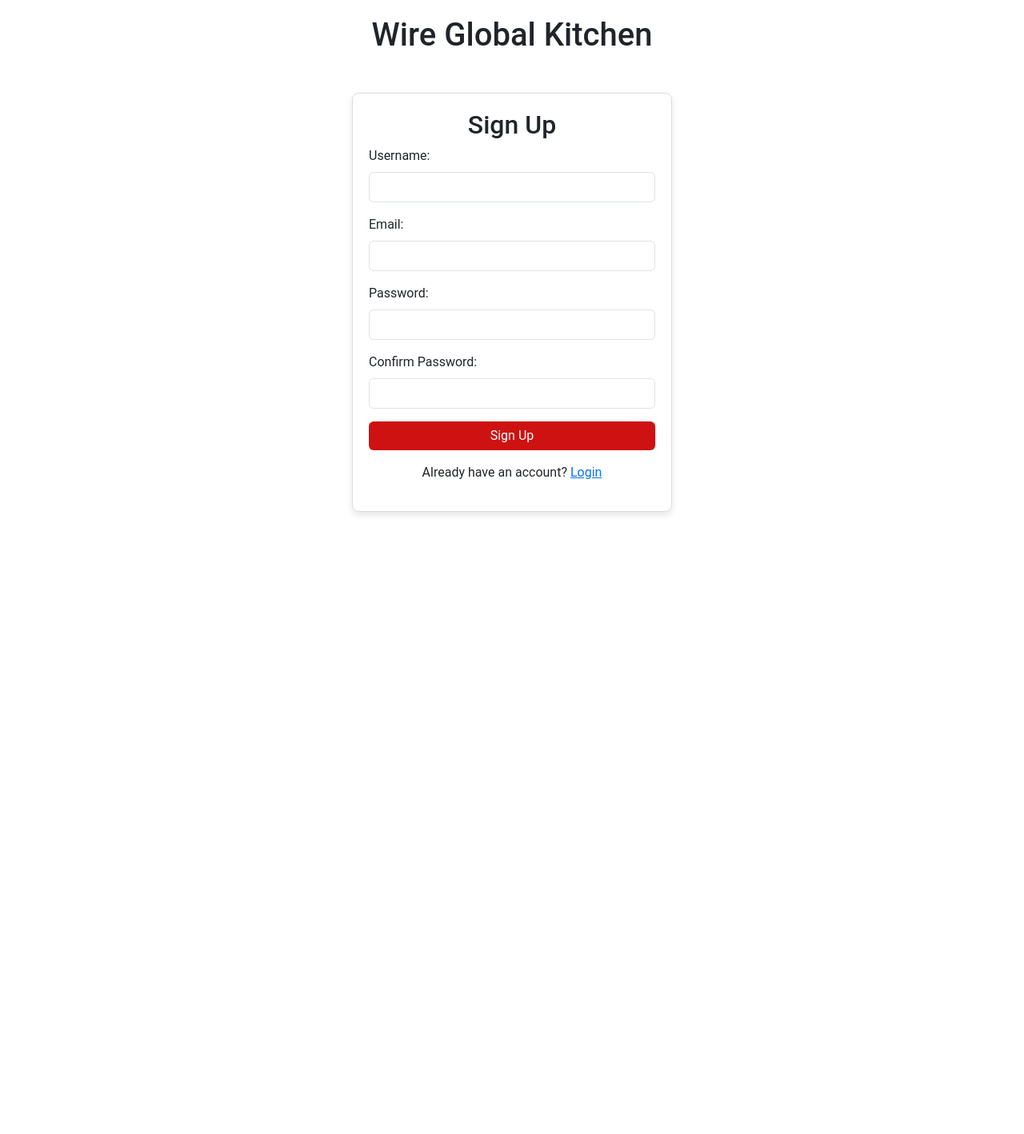
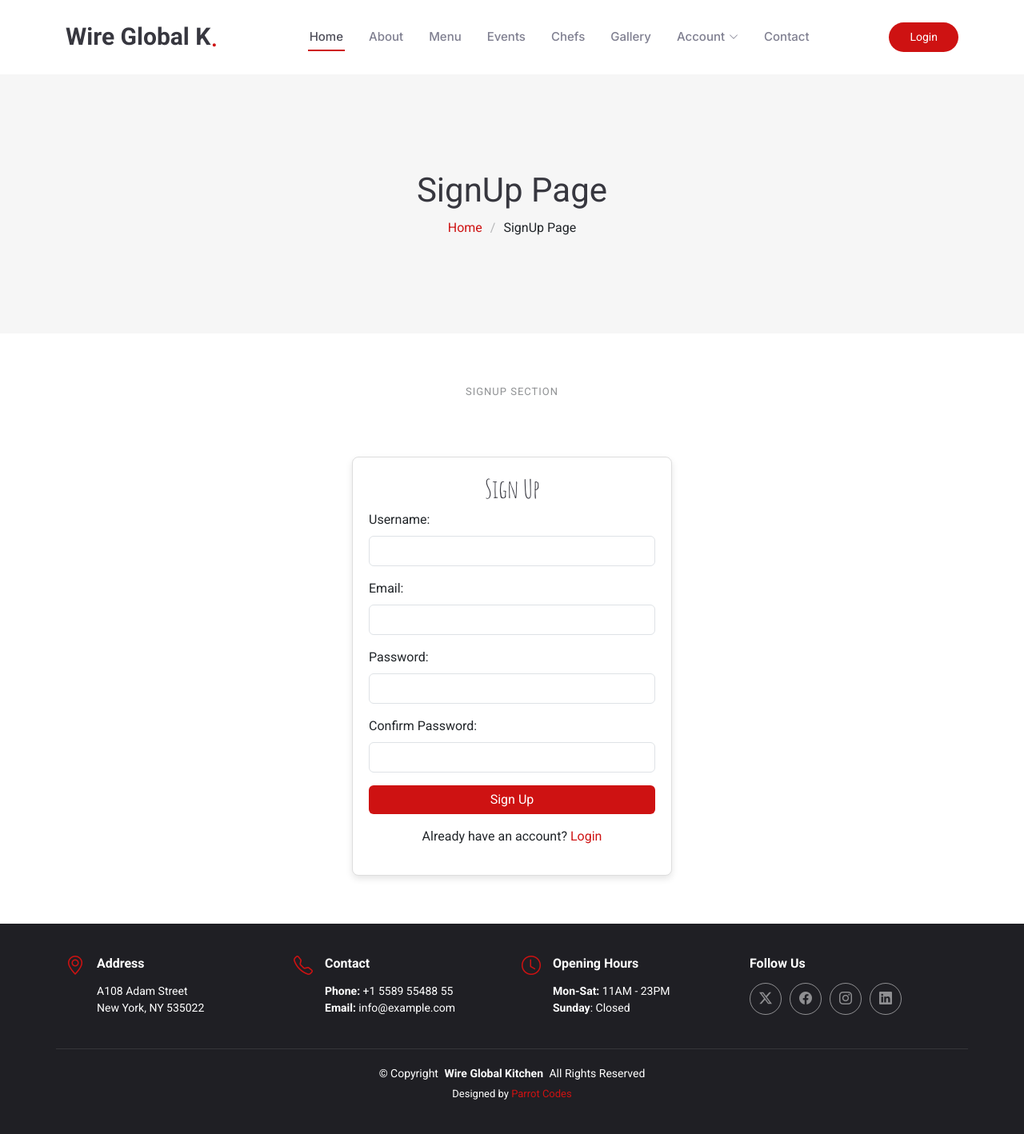
Before and after one commit to Charleskojomark/yummy, a Django app: page /accounts/signup/ in a window 1280 px wide. Shown: the whole page at 80% size. Before the commit the page ends 644 px from the top, so only its background shows below. Run offline with Django 5.2, Linux system fonts and the light colour scheme; some libraries are stand-ins or nearby versions.

Commit message:
login/signup updated

```diff
--- a/core/urls.py
+++ b/core/urls.py
@@ -8,4 +8,5 @@ app_name = 'core'
 urlpatterns = [
     path('', views.index, name='index'),
     path('dashboard/', views.dashboard, name='dashboard') ,
+    path('starter', views.starter, name="starter") ,
 ]
--- a/core/views.py
+++ b/core/views.py
@@ -1,5 +1,6 @@
 # my_app/views.py
 from django.shortcuts import render
+import requests
 from reservation.models import Meal,Order, Transaction
 from django.contrib.auth.decorators import login_required
 
@@ -19,3 +20,7 @@ def dashboard(request):
         'transactions': transactions
     }
     return render(request, 'dashboard.html', context)
+
+
+def starter(request):
+    return render(request, 'signup.html')
--- /dev/null
+++ b/templates/signup.html
@@ -0,0 +1,380 @@
+{% load static %}
+<!DOCTYPE html>
+<html lang="en">
+  <head>
+    <meta charset="utf-8" />
+    <meta content="width=device-width, initial-scale=1.0" name="viewport" />
+    <title>Wire Global | Signup</title>
+    <meta name="description" content="" />
+    <meta name="keywords" content="" />
+
+    <!-- Favicons -->
+    <link href="assets/img/favicon.png" rel="icon" />
+    <link href="assets/img/apple-touch-icon.png" rel="apple-touch-icon" />
+
+    <!-- Fonts -->
+    <link href="https://fonts.googleapis.com" rel="preconnect" />
+    <link href="https://fonts.gstatic.com" rel="preconnect" crossorigin />
+    <link
+      href="https://fonts.googleapis.com/css2?family=Roboto:ital,wght@0,100;0,300;0,400;0,500;0,700;0,900;1,100;1,300;1,400;1,500;1,700;1,900&family=Inter:wght@100;200;300;400;500;600;700;800;900&family=Amatic+SC:wght@400;700&display=swap"
+      rel="stylesheet"
+    />
+
+    <!-- Vendor CSS Files -->
+    <link
+      href="{% static 'assets/vendor/bootstrap/css/bootstrap.min.css' %}"
+      rel="stylesheet"
+    />
+    <link
+      href="{% static 'assets/vendor/bootstrap-icons/bootstrap-icons.css' %}"
+      rel="stylesheet"
+    />
+    <link href="{% static 'assets/vendor/aos/aos.css' %}" rel="stylesheet" />
+    <link
+      href="{% static 'assets/vendor/glightbox/css/glightbox.min.css' %}"
+      rel="stylesheet"
+    />
+    <link
+      href="{% static 'assets/vendor/swiper/swiper-bundle.min.css' %}"
+      rel="stylesheet"
+    />
+
+    <!-- Main CSS File -->
+    <link href="{% static 'assets/css/main.css' %}" rel="stylesheet" />
+
+    <!-- =======================================================
+  * Template Name: Yummy
+  * Template URL: https://bootstrapmade.com/yummy-bootstrap-restaurant-website-template/
+  * Updated: Aug 07 2024 with Bootstrap v5.3.3
+  * Author: BootstrapMade.com
+  * License: https://bootstrapmade.com/license/
+  ======================================================== -->
+  </head>
+  <style>
+    .form-container {
+      background-color: var(--surface-color);
+      border: 1px solid #ddd;
+      border-radius: 8px;
+      padding: 20px;
+      max-width: 400px;
+      margin: auto;
+      box-shadow: 0 4px 8px rgba(0, 0, 0, 0.1);
+    }
+
+    .form-container .btn-primary {
+      background-color: var(--accent-color);
+      border: none;
+      transition: 0.3s;
+    }
+
+    .form-container .btn-primary:hover {
+      background-color: color-mix(
+        in srgb,
+        var(--accent-color),
+        transparent 25%
+      );
+    }
+    /* Focus outline styling */
+    .form-control:focus {
+      outline: none;
+      border-color: var(--accent-color);
+      box-shadow: 0 0 5px var(--accent-color);
+    }
+  </style>
+  {% if messages %} {% for m in messages %} {% if forloop.last %}
+  <div
+    class="error-container"
+    id="error-container"
+    style="
+      color: red;
+      background-color: #f8d7da;
+      padding: 10px;
+      margin-bottom: 15px;
+      border: 1px solid #f5c6cb;
+      border-radius: 5px;
+    "
+  >
+    <div class="errors" id="errors">
+      <span>{{ m }}</span>
+      <button
+        class="close-button"
+        onclick="removeDiv('error-container')"
+        style="
+          float: right;
+          background: transparent;
+          border: none;
+          font-size: 1.2em;
+          cursor: pointer;
+        "
+      >
+        ✖
+      </button>
+    </div>
+  </div>
+  {% endif %} {% endfor %} {% endif %}
+  <body class="starter-page-page">
+    <header id="header" class="header d-flex align-items-center sticky-top">
+      <div
+        class="container position-relative d-flex align-items-center justify-content-between"
+      >
+        <a
+          href="index.html"
+          class="logo d-flex align-items-center me-auto me-xl-0"
+        >
+          <!-- Uncomment the line below if you also wish to use an image logo -->
+          <!-- <img src="{% static 'assets/img/logo.png' %}" alt=""> -->
+          <h1 class="sitename">Wire Global K</h1>
+          <span>.</span>
+        </a>
+
+        <nav id="navmenu" class="navmenu">
+          <ul>
+            <li>
+              <a href="#hero" class="active">Home<br /></a>
+            </li>
+            <li><a href="#about">About</a></li>
+            <li><a href="#menu">Menu</a></li>
+            <li><a href="#events">Events</a></li>
+            <li><a href="#chefs">Chefs</a></li>
+            <li><a href="#gallery">Gallery</a></li>
+            <li class="dropdown">
+              <a href="#"
+                ><span>Account</span>
+                <i class="bi bi-chevron-down toggle-dropdown"></i
+              ></a>
+              <ul>
+                <li><a href="{% url 'core:dashboard' %}">Dashboard</a></li>
+                {% comment %}
+                <li class="dropdown">
+                  <a href="#"
+                    ><span>Deep Dropdown</span>
+                    <i class="bi bi-chevron-down toggle-dropdown"></i
+                  ></a>
+                  {% endcomment %}
+                  <ul>
+                    <li><a href="#">Deep Dropdown 1</a></li>
+                    <li><a href="#">Deep Dropdown 2</a></li>
+                    <li><a href="#">Deep Dropdown 3</a></li>
+                    <li><a href="#">Deep Dropdown 4</a></li>
+                    <li><a href="#">Deep Dropdown 5</a></li>
+                  </ul>
+                </li>
+                <li>
+                  <a href="{% url 'reservation:fund_account' %}">Fund Wallet</a>
+                </li>
+                <li><a href="{% url 'core:dashboard' %}">View Orders</a></li>
+                {% if user.is_authenticated %}
+                <li><a href="{% url 'userauth:logout' %}">Logout</a></li>
+                {% else %}
+                <li><a href="{% url 'userauth:login' %}">Login</a></li>
+                {% endif %}
+              </ul>
+            </li>
+            <li><a href="#contact">Contact</a></li>
+          </ul>
+          <i class="mobile-nav-toggle d-xl-none bi bi-list"></i>
+        </nav>
+
+        <!-- <a class="btn-getstarted" href="index.html#book-a-table">Book a Table</a> -->
+        {% if user.is_authenticated %}
+        <a class="btn-getstarted" href="#book-a-table">Book a Table</a>
+        {% else %}
+        <a class="btn-getstarted" href="{% url 'userauth:login' %}">Login</a>
+        {% endif %}
+      </div>
+    </header>
+
+    <main class="main">
+      <!-- Page Title -->
+      <div class="page-title" data-aos="fade">
+        <div class="container">
+          <h1>SignUp Page</h1>
+          <nav class="breadcrumbs">
+            <ol>
+              <li><a href="index.html">Home</a></li>
+              <li class="current">SignUp Page</li>
+            </ol>
+          </nav>
+        </div>
+      </div>
+      <!-- End Page Title -->
+
+      <!-- Starter Section Section -->
+      <section id="starter-section" class="starter-section section">
+        <!-- Section Title -->
+        <div class="container section-title" data-aos="fade-up">
+          <h2>SignUp Section</h2>
+          <p>
+            {% comment %} <span>Section Title</span> {% endcomment %}
+            {% comment %} <span class="description-title">Direda Flowed</span> {% endcomment %}
+          </p>
+        </div>
+        <!-- End Section Title -->
+
+        <div class="container" data-aos="fade-up">
+          {% comment %}
+          <p>Use this page as a starter for your own custom pages.</p>
+          {% endcomment %}
+          <div class="form-container">
+            <h2 class="text-center">Sign Up</h2>
+            <form method="post">
+              {% csrf_token %}
+              <div class="mb-3">
+                <label for="signup-username" class="form-label"
+                  >Username:</label
+                >
+                <input
+                  type="text"
+                  name="username"
+                  id="signup-username"
+                  class="form-control"
+                  required
+                />
+                {{ form.username.errors }}
+              </div>
+
+              <div class="mb-3">
+                <label for="email" class="form-label">Email:</label>
+                <input
+                  type="email"
+                  name="email"
+                  id="email"
+                  class="form-control"
+                  required
+                />
+                {{ form.email.errors }}
+              </div>
+
+              <div class="mb-3">
+                <label for="password1" class="form-label">Password:</label>
+                <input
+                  type="password"
+                  name="password1"
+                  id="password1"
+                  class="form-control"
+                  required
+                />
+                {{ form.password1.errors }}
+              </div>
+
+              <div class="mb-3">
+                <label for="password2" class="form-label"
+                  >Confirm Password:</label
+                >
+                <input
+                  type="password"
+                  name="password2"
+                  id="password2"
+                  class="form-control"
+                  required
+                />
+                {{ form.password2.errors }}
+              </div>
+
+              <button type="submit" class="btn btn-primary w-100">
+                Sign Up
+              </button>
+            </form>
+
+            <p class="mt-3 text-center">
+              Already have an account?
+              <a href="{% url 'userauth:login' %}">Login</a>
+            </p>
+          </div>
+        </div>
+      </section>
+      <!-- /Starter Section Section -->
+    </main>
+
+    <footer id="footer" class="footer dark-background">
+      <div class="container">
+        <div class="row gy-3">
+          <div class="col-lg-3 col-md-6 d-flex">
+            <i class="bi bi-geo-alt icon"></i>
+            <div class="address">
+              <h4>Address</h4>
+              <p>A108 Adam Street</p>
+              <p>New York, NY 535022</p>
+              <p></p>
+            </div>
+          </div>
+
+          <div class="col-lg-3 col-md-6 d-flex">
+            <i class="bi bi-telephone icon"></i>
+            <div>
+              <h4>Contact</h4>
+              <p>
+                <strong>Phone:</strong> <span>+1 5589 55488 55</span><br />
+                <strong>Email:</strong> <span>info@example.com</span><br />
+              </p>
+            </div>
+          </div>
+
+          <div class="col-lg-3 col-md-6 d-flex">
+            <i class="bi bi-clock icon"></i>
+            <div>
+              <h4>Opening Hours</h4>
+              <p>
+                <strong>Mon-Sat:</strong> <span>11AM - 23PM</span><br />
+                <strong>Sunday</strong>: <span>Closed</span>
+              </p>
+            </div>
+          </div>
+
+          <div class="col-lg-3 col-md-6">
+            <h4>Follow Us</h4>
+            <div class="social-links d-flex">
+              <a href="#" class="twitter"><i class="bi bi-twitter-x"></i></a>
+              <a href="#" class="facebook"><i class="bi bi-facebook"></i></a>
+              <a href="#" class="instagram"><i class="bi bi-instagram"></i></a>
+              <a href="#" class="linkedin"><i class="bi bi-linkedin"></i></a>
+            </div>
+          </div>
+        </div>
+      </div>
+
+      <div class="container copyright text-center mt-4">
+        <p>
+          © <span>Copyright</span>
+          <strong class="px-1 sitename">Wire Global Kitchen</strong>
+          <span>All Rights Reserved</span>
+        </p>
+        <div class="credits">
+          <!-- All the links in the footer should remain intact. -->
+          <!-- You can delete the links only if you've purchased the pro version. -->
+          <!-- Licensing information: https://bootstrapmade.com/license/ -->
+          <!-- Purchase the pro version with working PHP/AJAX contact form: [buy-url] -->
+          Designed by <a href="https://bootstrapmade.com/">Parrot Codes</a>
+        </div>
+      </div>
+    </footer>
+
+    <!-- Scroll Top -->
+    <a
+      href="#"
+      id="scroll-top"
+      class="scroll-top d-flex align-items-center justify-content-center"
+      ><i class="bi bi-arrow-up-short"></i
+    ></a>
+
+    <!-- Preloader -->
+    <div id="preloader"></div>
+
+    <!-- Vendor JS Files -->
+    <script src="{% static 'assets/vendor/bootstrap/js/bootstrap.bundle.min.js' %}"></script>
+    <script src="{% static 'assets/vendor/php-email-form/validate.js' %}"></script>
+    <script src="{% static 'assets/vendor/aos/aos.js' %}"></script>
+    <script src="{% static 'assets/vendor/glightbox/js/glightbox.min.js' %}"></script>
+    <script src="{% static 'assets/vendor/purecounter/purecounter_vanilla.js' %}"></script>
+    <script src="{% static 'assets/vendor/swiper/swiper-bundle.min.js' %}"></script>
+
+    <script>
+      function removeDiv(id) {
+        var elem = document.getElementById(id);
+        if (elem) elem.remove();
+      }
+    </script>
+    <!-- Main JS File -->
+    <script src="{% static 'assets/js/main.js' %}"></script>
+  </body>
+</html>
--- a/userauth/views.py
+++ b/userauth/views.py
@@ -59,7 +59,7 @@ def signup_view(request):
     else:
         form = SignUpForm()
 
-    return render(request, 'auth/signup.html', {'form': form})
+    return render(request, 'signup.html', {'form': form})
 
 def activate(request, uidb64, token):
     try:
@@ -108,9 +108,9 @@ def login_view(request):
         else:
             # Handle invalid login
             messages.warning(request, "user does not exist")
-            return render(request, 'auth/login.html', {'error': 'Invalid credentials'})
+            return render(request, 'login.html', {'error': 'Invalid credentials'})
 
-    return render(request, 'auth/login.html')
+    return render(request, 'login.html')
 
 
 def logout_view(request):
```
Also changed, not shown: templates/login.html (renamed from templates/starter-page.html, +98 -17 lines), db.sqlite3.
